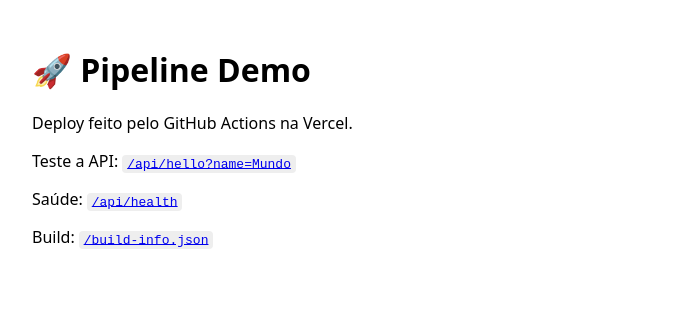
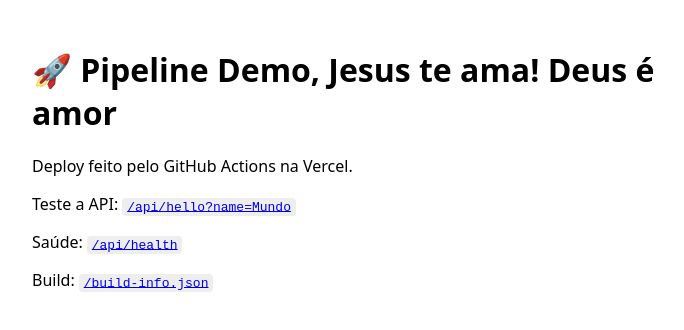
Before and after one commit to Rodrigo-Mazzucco/aula-ci-cd, a website: page public/index.html in a window 1280 px wide. Shown: the whole page, without its empty margins (288-972 px from the left). Drawn offline with Linux system fonts and the light colour scheme.

Commit message:
teste do pipeline

```diff
--- a/public/index.html
+++ b/public/index.html
@@ -7,7 +7,7 @@
   <style>body{font-family:system-ui,sans-serif;max-width:40rem;margin:3rem auto;padding:0 1rem}code{background:#eee;padding:.1rem .3rem;border-radius:4px}</style>
 </head>
 <body>
-  <h1>🚀 Pipeline Demo</h1>
+  <h1>🚀 Pipeline Demo, Jesus te ama! Deus é amor</h1>
   <p>Deploy feito pelo GitHub Actions na Vercel.</p>
   <p>Teste a API: <a href="/api/hello?name=Mundo"><code>/api/hello?name=Mundo</code></a></p>
   <p>Saúde: <a href="/api/health"><code>/api/health</code></a></p>
```
